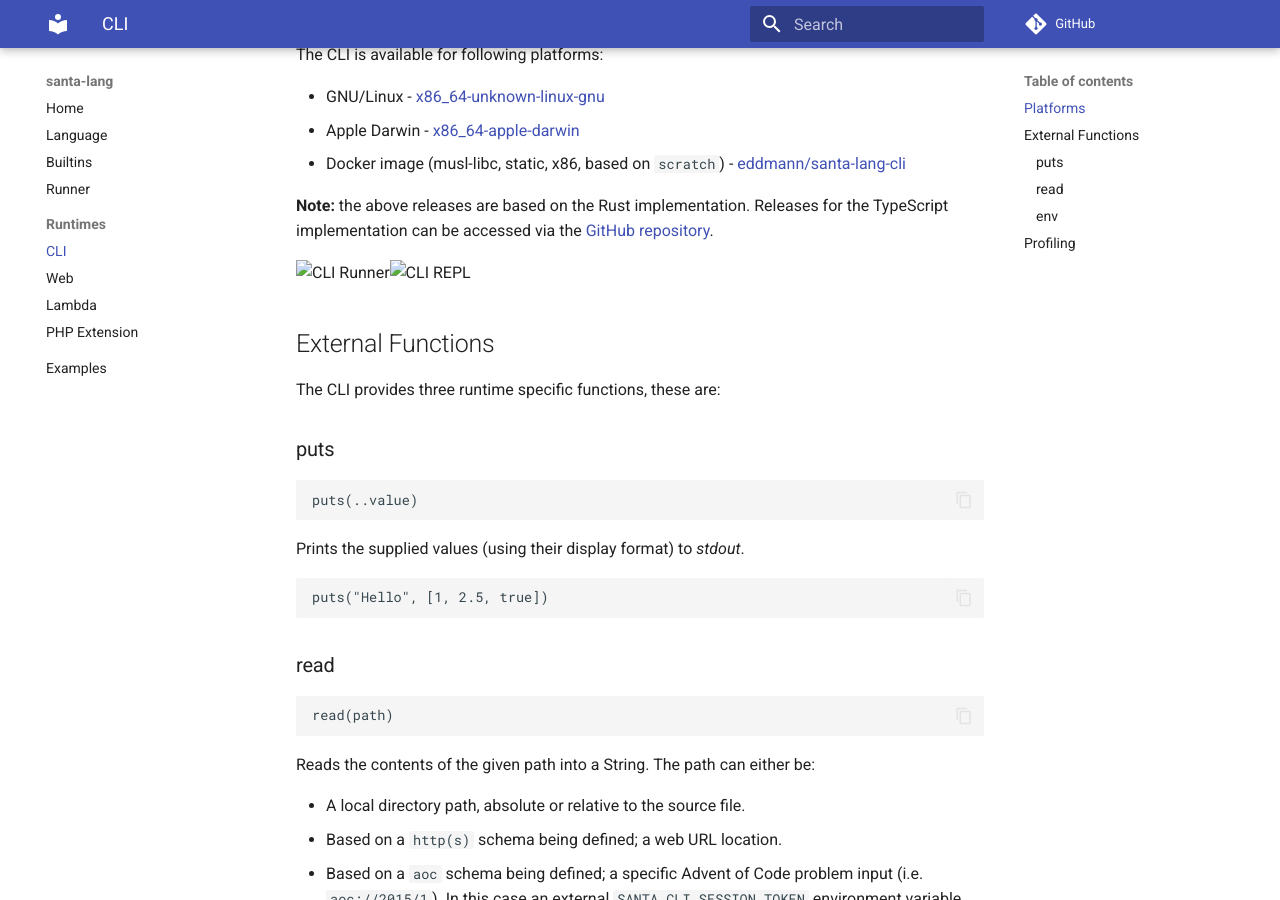
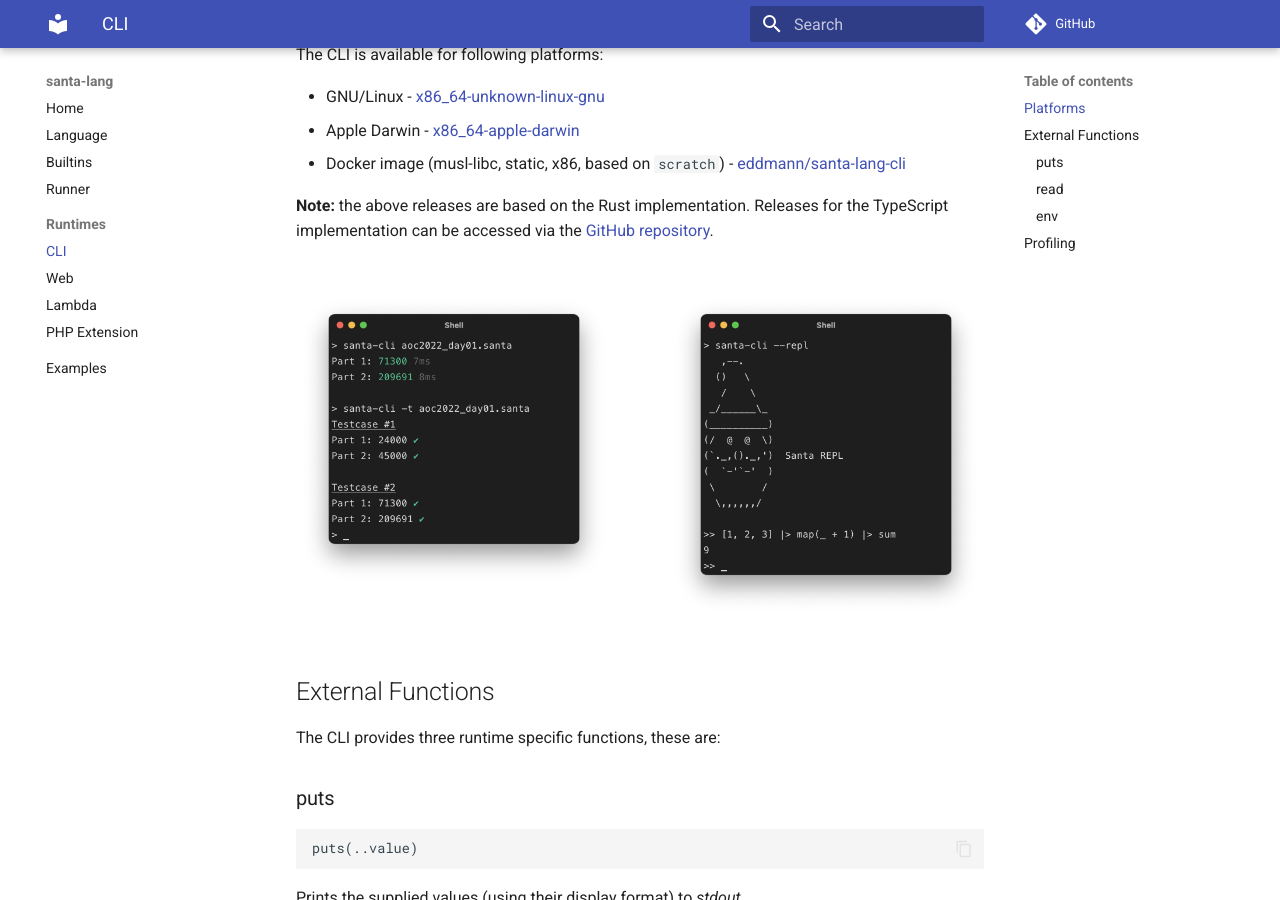
Before and after one commit to eddmann/santa-lang-rs, an MkDocs documentation site: the page built from docs/cli.md, in a window 1280 px wide and 900 px high, scrolled down 491 px. Built offline with MkDocs 1.6.1 and Material for MkDocs 9.7.7, drawn with Linux system fonts in a browser that asks for light colours; comment, search, counter and statistics services are not loaded.

Commit message:
Switch to markdown images

```diff
--- a/docs/cli.md
+++ b/docs/cli.md
@@ -21,7 +21,10 @@
 **Note:** the above releases are based on the Rust implementation.
 Releases for the TypeScript implementation can be accessed via the [GitHub repository](https://github.com/eddmann/santa-lang-ts).
 
-<img alt="CLI Runner" src="/santa-lang-rs/assets/cli-runner.png" style="max-width:48%;max-height:310px;" /><img alt="CLI REPL" src="/santa-lang-rs/assets/cli-repl.png" style="max-width:48%;max-height:310px;" />
+<figure markdown>
+  ![CLI Runner](assets/cli-runner.png){ align="left", width="46%" }
+  ![CLI REPL](assets/cli-repl.png){ align="right", width="46%" }
+</figure>
 
 ## External Functions
 
@@ -85,4 +88,6 @@
 The Rust-based CLI can be built locally (via a Cargo [`profile`](https://github.com/eddmann/santa-lang-rs/blob/main/runtime/cli/Cargo.toml#L26) feature flag) with additional [flamegraph](https://github.com/tikv/pprof-rs#flamegraph)/[pprof](https://github.com/tikv/pprof-rs#use-with-pprof) CPU profiling output for a given solutions' execution.
 This can be useful when trying to determine slow areas of a given solution, to improve its overall performance.
 
-<img alt="CLI Profiler" src="/santa-lang-rs/assets/cli-profiler.png" style="max-width:600px;margin:0 auto;display:block;" />
+<figure markdown>
+  ![CLI Profiler](assets/cli-profiler.png){ width="600" }
+</figure>
--- a/mkdocs.yml
+++ b/mkdocs.yml
@@ -28,3 +28,5 @@
       alternate_style: true
   - pymdownx.highlight:
       use_pygments: false
+  - attr_list
+  - md_in_html
```
Also changed, not shown: docs/lambda.md (+3 -1 lines), docs/web.md (+3 -1 lines).
